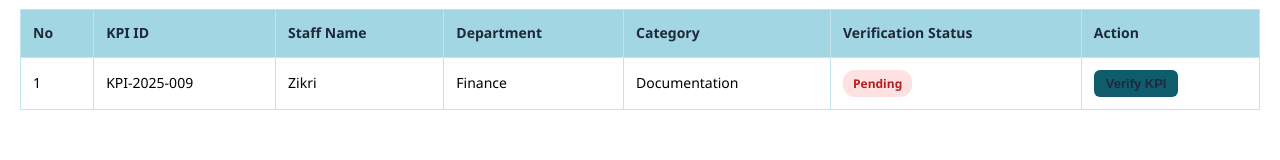
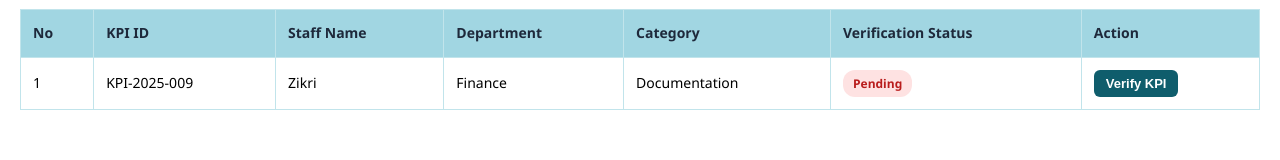
Before and after one commit to miraizz/wp_kpiApp, a React (Create React App) app: page /verify-kpi in a window 1280 px wide. Shown: the part 232-392 px from the top of the page. Built offline with nearby package versions, Linux system fonts and the light colour scheme; what chartjs-plugin-datalabels would draw is missing.

Commit message:
Update VerifyKPI.css

```diff
--- a/src/pages/VerifyKPI.css
+++ b/src/pages/VerifyKPI.css
@@ -81,7 +81,7 @@
 
 .view-btn {
   background-color: #0F5D6C;
-  color: #1e293b;
+  color: white;
   padding: 6px 12px;
   border: none;
   border-radius: 6px;
```
